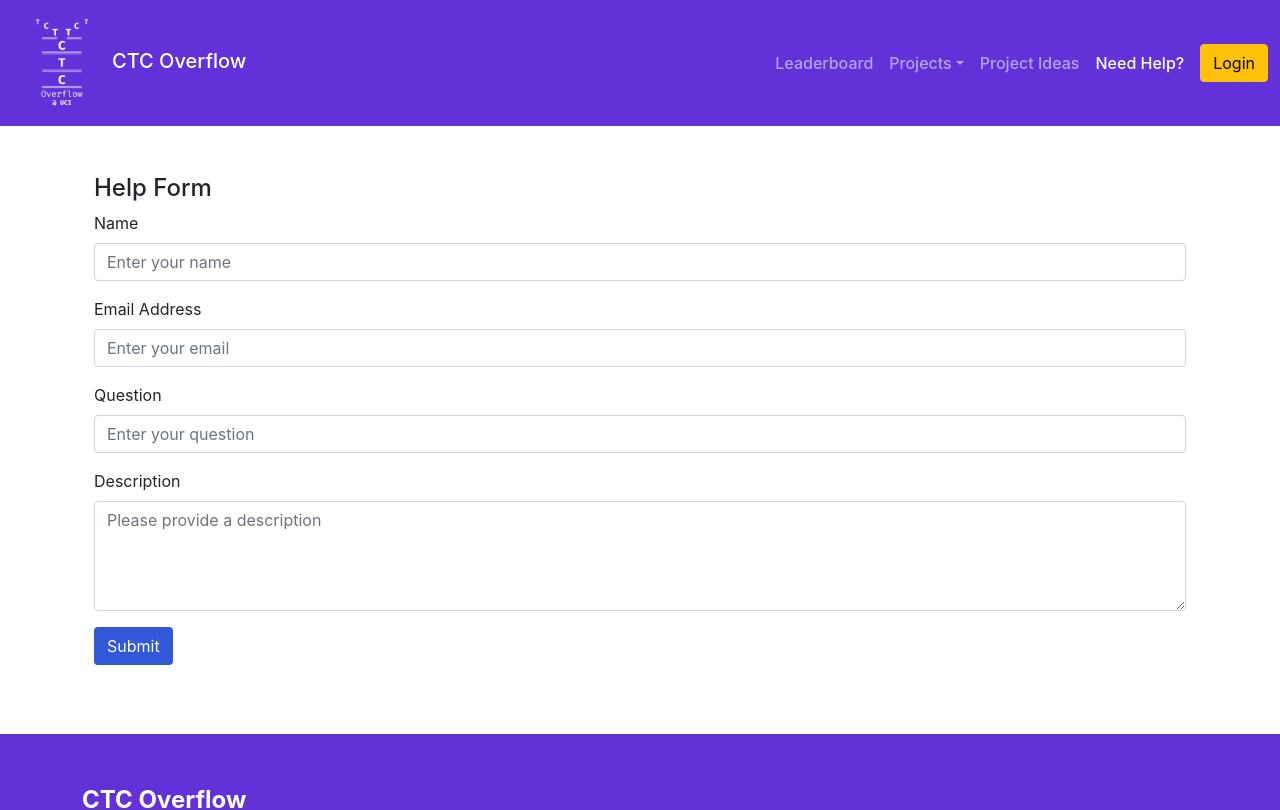
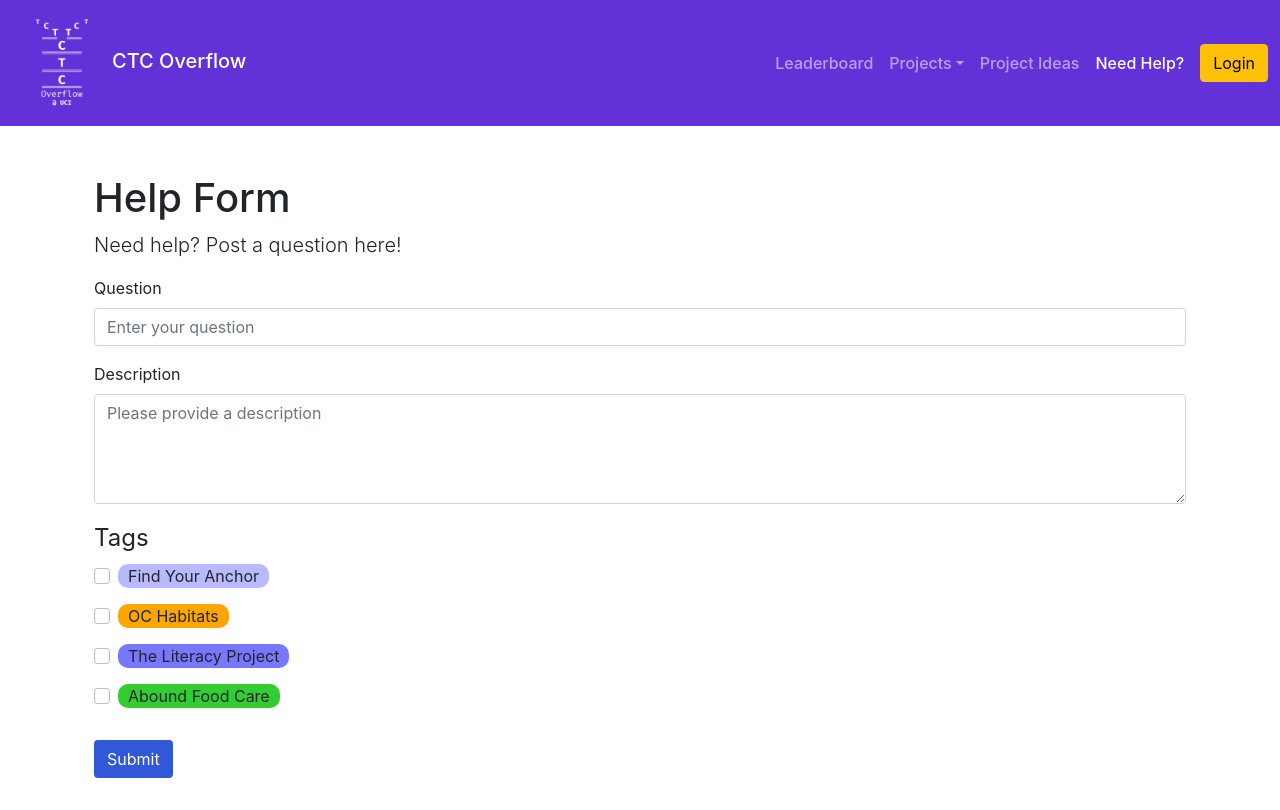
Before and after one commit to ctc-uci/bp-stack-overflow, a React (Create React App) app in the folder client/: page /help in a window 1280 px wide. Shown: the top 810 px of the page. Built offline with nearby package versions, Linux system fonts and the light colour scheme; no server answers; what react-instantsearch-dom would draw is missing.

Commit message:
Fixed bug with editing post description text, posts can now be tagged with certain projects, and individual project pages (i.e. '/view-project/och') can show posts that are tagged with that project

```diff
--- a/client/src/App.jsx
+++ b/client/src/App.jsx
@@ -20,6 +20,7 @@ import Leaderboard from './pages/Leaderboard';
 import ProjectSubmission from './pages/ProjectSubmission';
 import Profile from './pages/Profile/Profile';
 import ViewPost from './pages/ViewPost/ViewPost';
+import ViewProject from './pages/ViewProject/ViewProject';
 import NotFound404 from './pages/404/404';
 
 import './App.css';
@@ -129,12 +130,12 @@ function App() {
                     Leaderboard
                   </Nav.Link>
                   <NavDropdown title="Projects" id="basic-nav-dropdown">
-                    <NavDropdown.Item href="/view-project/1/">Find Your Anchor</NavDropdown.Item>
-                    <NavDropdown.Item href="/view-project/2/">OC Habitats</NavDropdown.Item>
-                    <NavDropdown.Item href="/view-project/3/">
+                    <NavDropdown.Item href="/view-project/fya/">Find Your Anchor</NavDropdown.Item>
+                    <NavDropdown.Item href="/view-project/och/">OC Habitats</NavDropdown.Item>
+                    <NavDropdown.Item href="/view-project/tlp/">
                       The Literacy Project
                     </NavDropdown.Item>
-                    <NavDropdown.Item href="/view-project/4/">Abound Food Care</NavDropdown.Item>
+                    <NavDropdown.Item href="/view-project/afc/">Abound Food Care</NavDropdown.Item>
                   </NavDropdown>
                   <Nav.Link href="/project-submission" active={projectIdeasActive}>
                     Project Ideas
@@ -179,6 +180,7 @@ function App() {
             <Route path="/help" element={<Help />} />
             <Route path="/profile" element={<Profile />} />
             <Route path="/profile/:tab" element={<Profile />} />
+            <Route path="/view-project/:project" element={<ViewProject />} />
             <Route
               path="/posts/:id"
               element={
--- a/client/src/components/HelpForm/HelpForm.css
+++ b/client/src/components/HelpForm/HelpForm.css
@@ -0,0 +1,24 @@
+#fya ~ label, #och ~ label, #tlp ~ label, #afc ~ label {
+    border-radius: 10px;
+    padding: 0 10px;
+}
+
+#fya ~ label {
+    background-color: rgb(185, 185, 255);
+}
+
+#och ~ label {
+    background-color: orange;
+}
+
+#tlp ~ label {
+    background-color: rgb(119, 119, 255);
+}
+
+#afc ~ label {
+    background-color: limegreen;
+}
+
+.form-check {
+    margin-bottom: 1rem !important;
+}
--- a/client/src/components/HelpForm/HelpForm.jsx
+++ b/client/src/components/HelpForm/HelpForm.jsx
@@ -1,11 +1,28 @@
-import React, { useContext } from 'react';
+import React, { useState, useContext } from 'react';
 import { Form, Container } from 'react-bootstrap';
 import { BACKEND_URL } from '../../pages/Home/Home';
 import UserContext from '../UserContext';
+import './HelpForm.css';
 
 function HelpForm() {
   const auth = useContext(UserContext);
-  async function addQuestion(title, body) {
+  const [email, setEmail] = useState('');
+  const [question, setQuestion] = useState('');
+  const [desc, setDesc] = useState('');
+  const [fya, setFYA] = useState(false);
+  const [och, setOCH] = useState(false);
+  const [tlp, setTLP] = useState(false);
+  const [afc, setAFC] = useState(false);
+
+  async function submitQuestion(e) {
+    e.preventDefault();
+    const checkedTagsDict = {
+      fya,
+      och,
+      tlp,
+      afc,
+    };
+    const checkedTags = Object.keys(checkedTagsDict).filter(k => checkedTagsDict[k]);
     await fetch(`${BACKEND_URL}/api/makePost`, {
       method: 'POST',
       headers: {
@@ -13,47 +30,69 @@ function HelpForm() {
       },
       body: JSON.stringify({
         uid: auth.currentUser.uid,
-        title,
-        body,
+        title: question,
+        body: desc,
+        tags: checkedTags,
       }),
-    }).catch(err => {
-      addQuestion(title, body);
     });
     alert('Question posted successfully!');
   }
-  function submitQuestion(e) {
-    e.preventDefault();
-    const formElements = document.forms['help-form'].elements;
-    const email = formElements.formEmail.value;
-    const question = formElements.formQuestion.value;
-    const description = formElements.formDescription.value;
-
-    addQuestion(question, description);
-  }
   return (
     <div className="HelpForm">
-      <Container className="d-grid h-100 mt-5">
-        <h2>Help Form</h2>
+      <Container className="d-grid h-100 my-5">
+        <h1>Help Form</h1>
+        <p>Need help? Post a question here!</p>
         <form id="help-form" onSubmit={submitQuestion}>
-          <Form.Group className="mb-3" controlId="formName">
-            <Form.Label>Name</Form.Label>
-            <Form.Control type="text" placeholder="Enter your name" />
-          </Form.Group>
-
-          <Form.Group className="mb-3" controlId="formEmail">
-            <Form.Label>Email Address</Form.Label>
-            <Form.Control type="email" placeholder="Enter your email" />
-          </Form.Group>
-
           <Form.Group className="mb-3" controlId="formQuestion">
             <Form.Label>Question</Form.Label>
-            <Form.Control type="text" placeholder="Enter your question" />
+            <Form.Control
+              type="text"
+              placeholder="Enter your question"
+              onChange={e => setQuestion(e.target.value)}
+            />
           </Form.Group>
 
           <Form.Group className="mb-3" controlId="formDescription">
             <Form.Label>Description</Form.Label>
-            <Form.Control as="textarea" rows={4} placeholder="Please provide a description" />
+            <Form.Control
+              as="textarea"
+              rows={4}
+              placeholder="Please provide a description"
+              onChange={e => setDesc(e.target.value)}
+            />
           </Form.Group>
+
+          <fieldset className="mb-3">
+            <legend>Tags</legend>
+            <Form.Check
+              type="checkbox"
+              id="fya"
+              name="tags"
+              label="Find Your Anchor"
+              onClick={e => setFYA(e.target.checked)}
+            />
+            <Form.Check
+              type="checkbox"
+              id="och"
+              name="tags"
+              label="OC Habitats"
+              onClick={e => setOCH(e.target.checked)}
+            />
+            <Form.Check
+              type="checkbox"
+              id="tlp"
+              name="tags"
+              label="The Literacy Project"
+              onClick={e => setTLP(e.target.checked)}
+            />
+            <Form.Check
+              type="checkbox"
+              id="afc"
+              name="tags"
+              label="Abound Food Care"
+              onClick={e => setAFC(e.target.checked)}
+            />
+          </fieldset>
 
           <button type="submit" className="btn ctc-btn">
             Submit
--- a/client/src/components/NewHits/NewHits.jsx
+++ b/client/src/components/NewHits/NewHits.jsx
@@ -9,6 +9,7 @@ Hits is modeled after Algolia's Hits.
 function Hits({ hits }) {
   return hits.map((hit, index) => (
     <div key={hit.objectID} className="hit">
+      {console.log(hit)}
       <div className="p-3" style={{ backgroundColor: index % 2 === 0 ? '#eee' : 'initial' }}>
         <h2>
           <Link to={hit.path}>{hit.title}</Link>
--- a/client/src/pages/404/404.css
+++ b/client/src/pages/404/404.css
@@ -1,8 +1,8 @@
 .NotFound404 {
-  position: absolute;
-  top: 50%;
-  left: 50%;
-  transform: translate(-50%, -50%);
+  display: flex;
+  flex-direction: column;
+  justify-content: center;
+  min-height: 70vh;
 }
 
 .NotFound404 h1 {
--- a/client/src/pages/Home/Home.jsx
+++ b/client/src/pages/Home/Home.jsx
@@ -12,7 +12,7 @@ const SEARCH_CLIENT = algoliasearch('UWK1WLGVN7', 'bf93f344548b12528c334d1570151
 
 function Home() {
   return (
-    <div className="Home">
+    <div className="Home" style={{ minHeight: '70vh' }}>
       <div className="container mb-4">
         <InstantSearch searchClient={SEARCH_CLIENT} indexName="postsIndex">
           <NewSearchBox />
--- a/client/src/pages/ProjectSubmission.jsx
+++ b/client/src/pages/ProjectSubmission.jsx
@@ -6,7 +6,8 @@ function ProjectSubmission() {
   return (
     <div style={{ minHeight: '70vh' }}>
       <Container className="d-grid h-100 mt-5">
-        <h2>Project Ideas Form</h2>
+        <h1>Project Ideas Form</h1>
+        <p>Have an idea for a project? Let us know!</p>
         <ProjectForm />
       </Container>
     </div>
--- /dev/null
+++ b/client/src/pages/ViewProject/ViewProject.jsx
@@ -0,0 +1,60 @@
+import React, { useEffect, useState } from 'react';
+import { useNavigate, useParams } from 'react-router-dom';
+import { BACKEND_URL } from '../Home/Home';
+
+function ViewProject() {
+  const { project } = useParams();
+  const [validProject, setValidProject] = useState(false);
+  const [projectPosts, setProjectPosts] = useState([]);
+
+  async function getAllPosts() {
+    const postsResponse = await fetch(`${BACKEND_URL}/api/searchPosts?page=0`);
+    const posts = (await postsResponse.json()).result;
+    setProjectPosts(
+      posts.filter(p => {
+        if (p.tags) {
+          return p.tags.includes(project);
+        }
+        return false;
+      }),
+    );
+  }
+
+  useEffect(() => {
+    const projectArr = ['fya', 'och', 'tlp', 'afc'];
+    if (projectArr.includes(project)) {
+      setValidProject(true);
+      getAllPosts();
+    }
+  });
+
+  if (validProject) {
+    return (
+      <div className="container" style={{ minHeight: '70vh' }}>
+        <h1>{project.toUpperCase()} Posts</h1>
+        {console.log(projectPosts)}
+        {projectPosts.map((p, index) => {
+          return (
+            <div
+              className="p-3"
+              key={p.id}
+              style={{ backgroundColor: index % 2 === 0 ? '#eee' : 'white' }}
+            >
+              <h2>
+                <a href={`/posts/${p.id}`}>{p.title}</a>
+              </h2>
+              <p>{p.body}</p>
+            </div>
+          );
+        })}
+      </div>
+    );
+  }
+  return (
+    <div style={{ minHeight: '70vh' }}>
+      <p>Project not found!</p>
+    </div>
+  );
+}
+
+export default ViewProject;
```
Also changed, not shown: client/src/pages/ViewPost/ViewPost.jsx (+35 -3 lines).
